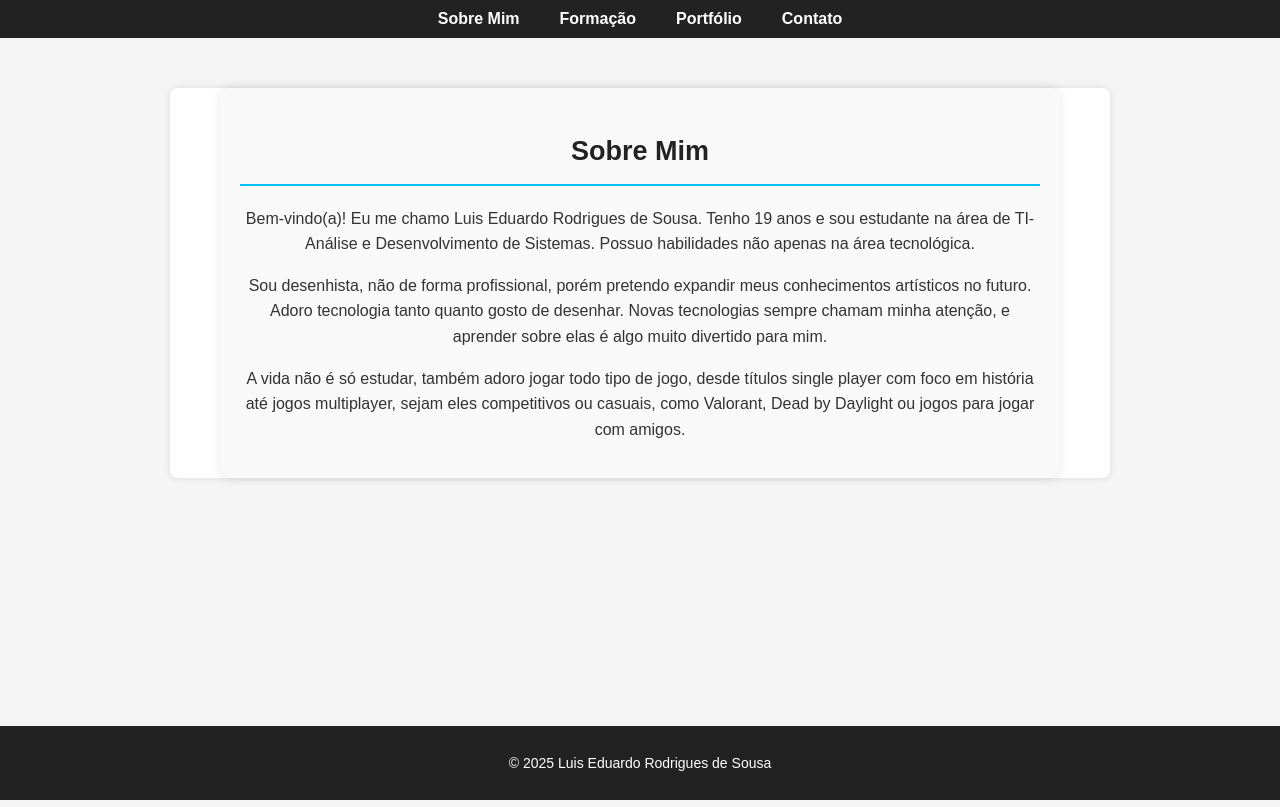
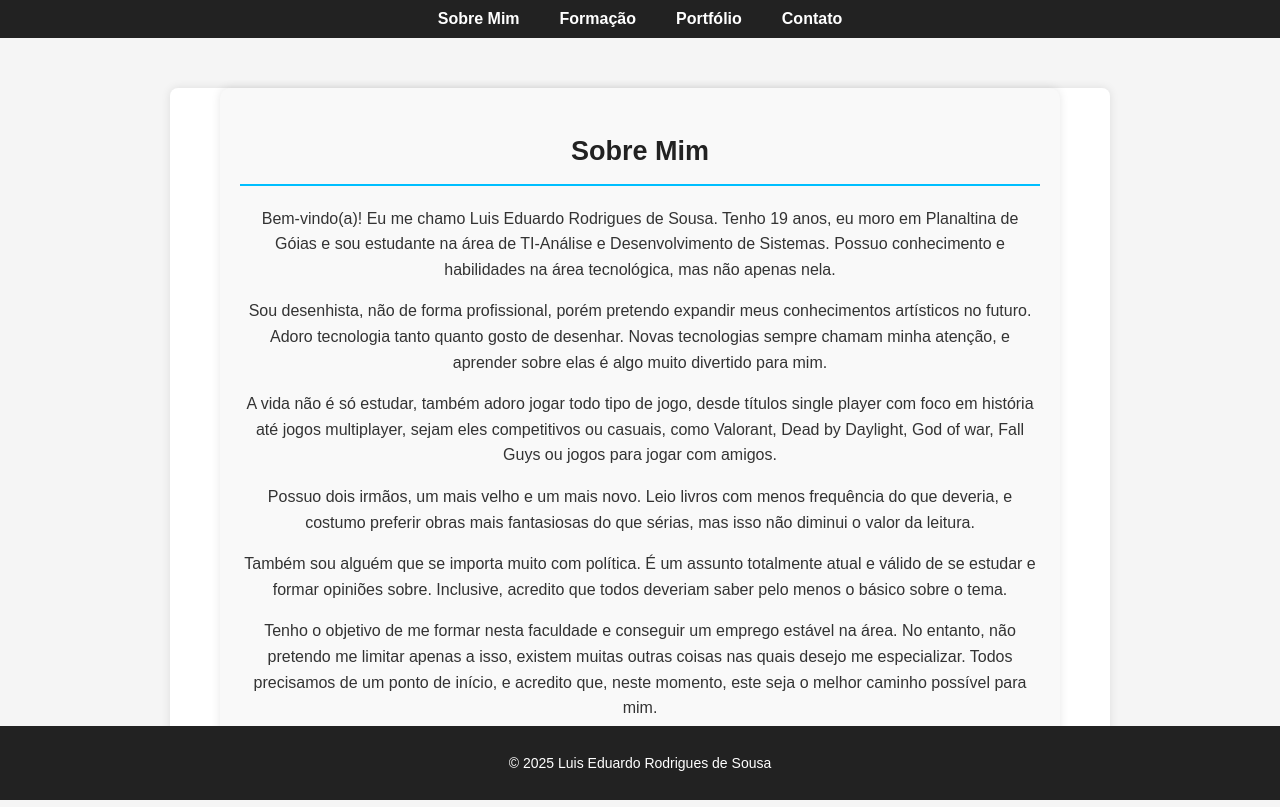
Before and after one commit to Anoingd/Luis_Eduardo, a plain HTML site: page index.html in a window 1280 px wide. Drawn offline with Linux system fonts and the light colour scheme.

Commit message:
Add files via upload

```diff
--- a/index.html
+++ b/index.html
@@ -1,5 +1,5 @@
 <!-- Sobre Mim -->
-<!DOCTYPE html>
+<!DOCTYPE html5>
 <html lang="pt-BR">
 <head>
   <meta charset="UTF-8">
@@ -19,12 +19,17 @@
   <main>
     <section class="sobre">
     <h1>Sobre Mim</h1>
-    <p>Bem-vindo(a)! Eu me chamo Luis Eduardo Rodrigues de Sousa. Tenho 19 anos e sou estudante na área de TI-Análise e Desenvolvimento de Sistemas. Possuo habilidades não apenas na área tecnológica.</p>
+    <p>Bem-vindo(a)! Eu me chamo Luis Eduardo Rodrigues de Sousa. Tenho 19 anos, eu moro em Planaltina de Góias e sou estudante na área de TI-Análise e Desenvolvimento de Sistemas. Possuo conhecimento e habilidades na área tecnológica, mas não apenas nela.</p>
 
 <p>Sou desenhista, não de forma profissional, porém pretendo expandir meus conhecimentos artísticos no futuro. Adoro tecnologia tanto quanto gosto de desenhar. Novas tecnologias sempre chamam minha atenção, e aprender sobre elas é algo muito divertido para mim.</p>
 
-<p>A vida não é só estudar, também adoro jogar todo tipo de jogo, desde títulos single player com foco em história até jogos multiplayer, sejam eles competitivos ou casuais, como Valorant, Dead by Daylight ou jogos para jogar com amigos.</p>
+<p>A vida não é só estudar, também adoro jogar todo tipo de jogo, desde títulos single player com foco em história até jogos multiplayer, sejam eles competitivos ou casuais, como Valorant, Dead by Daylight, God of war, Fall Guys ou jogos para jogar com amigos.</p>
 
+<p>Possuo dois irmãos, um mais velho e um mais novo. Leio livros com menos frequência do que deveria, e costumo preferir obras mais fantasiosas do que sérias, mas isso não diminui o valor da leitura.</p>
+
+<p>Também sou alguém que se importa muito com política. É um assunto totalmente atual e válido de se estudar e formar opiniões sobre. Inclusive, acredito que todos deveriam saber pelo menos o básico sobre o tema.</p>
+
+<p>Tenho o objetivo de me formar nesta faculdade e conseguir um emprego estável na área. No entanto, não pretendo me limitar apenas a isso, existem muitas outras coisas nas quais desejo me especializar. Todos precisamos de um ponto de início, e acredito que, neste momento, este seja o melhor caminho possível para mim.</p>
     </section>
   </main>
   <footer>
```
Also changed, not shown: contato.html (+1 -1 lines), formacao.html (+4 -2 lines), portfolio.html (+2 -2 lines).
